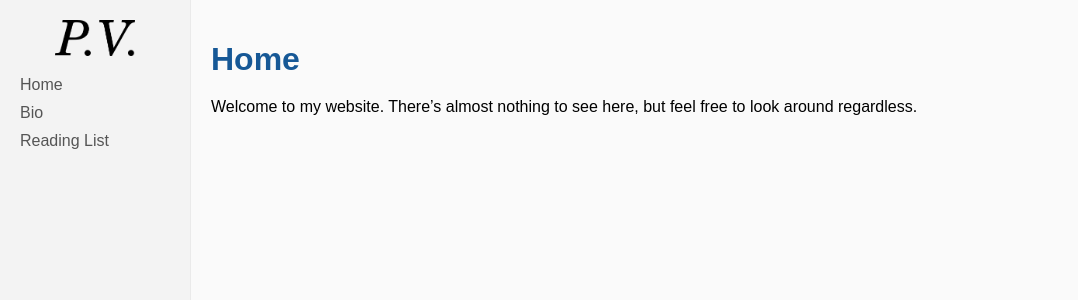
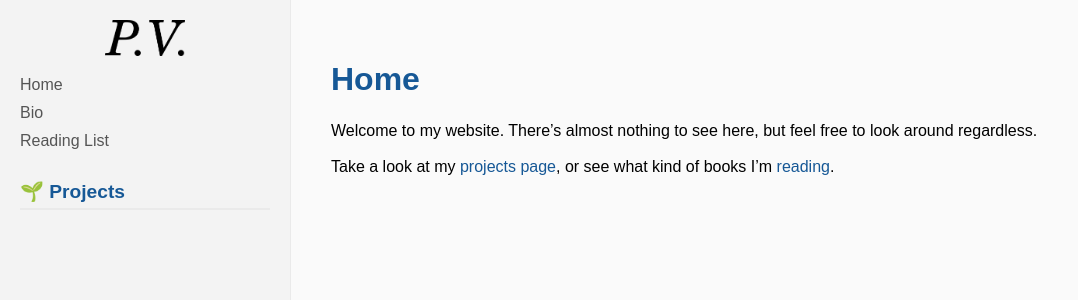
Before and after one commit to pverrinder/pverrinder.github.io, a Jekyll site: the page built from index.md, in a window 1280 px wide. Shown: the top 300 px of the page, without its empty margins (0-1078 px from the left). Built offline with Jekyll 4.4.1, drawn with Linux system fonts in a browser that asks for light colours.

Commit message:
Changes to the overall layout including a, currently empty, projects section

```diff
--- a/_config.yml
+++ b/_config.yml
@@ -26,6 +26,28 @@ description: >- # this means to ignore newlines until "baseurl:"
 url: "https://github.com/pverrinder/pverrinder.github.io" # the base hostname & protocol for your site, e.g. http://example.com
 
 exclude: ["_site", "Gemfile", "Gemfile.lock"]
+
+collections:
+  projects:
+    output: true
+
+  #reading:
+  #  output: true
+
+  #  permalink: /projects/:path/
+
+  #  permalink: /reading/:path/
+
+#defaults:
+  #- scope:
+  #    path: "_projects"
+  #  values:
+  #    layout: "project"
+#  - scope:
+#      path: "_reading"
+#    values:
+#      layout: "book"
+
 
 
 #twitter_username: jekyllrb
--- a/_layouts/default.html
+++ b/_layouts/default.html
@@ -3,126 +3,11 @@
 <head>
     <meta charset="UTF-8">
     <meta name="viewport" content="width=device-width, initial-scale=1.0">
-    <meta name="description" content="A notepad-like desktop application inspired by wikis.">
+    <meta name="description" content="A digital garden of thoughts, projects, and reading notes">
     <meta name="author" content="your-email@example.com">
     <title>{{ page.title }}</title>
     <link rel="icon" href="/assets/mini_logo.png">
-    <style>
-        /* Global Styles */
-        body, html {
-            margin: 0;
-            padding: 0;
-            font-family: Arial, sans-serif;
-            background-color: #FAFAFA;
-        }
-
-        #wrapper {
-            display: flex;
-            min-height: 100vh;
-        }
-
-        /* Navigation Styles */
-        #navigation {
-            width: 150px;
-            background-color: #F3F3F3;
-            padding: 20px;
-            border-right: 1px solid #EAEAEA;
-        }
-
-        #navigation ul {
-            list-style: none;
-            padding: 0;
-        }
-
-        #navigation li {
-            margin-bottom: 10px;
-        }
-
-        #navigation a {
-            text-decoration: none;
-            color: #555;
-            font-weight: 500;
-        }
-
-        #navigation a:hover {
-            text-decoration: underline;
-        }
-
-        #logo img {
-            display: block;
-            margin: 0 auto 20px;
-            width: 80px;
-        }
-
-        /* Content Styles */
-        #content {
-            flex-grow: 1;
-            padding: 20px;
-            max-width: 960px;
-        }
-
-        #content h1 {
-            /* color: #4E9A06; */
-            color: #165896;
-            font-size: 2em;
-            margin-bottom: 20px;
-        }
-
-        #content p {
-            margin: 10px 0;
-        }
-
-        #content a {
-            color: #0000ee;
-        }
-
-        p.footer {
-            margin-top: 50px;
-            text-align: right;
-            color: gray;
-            font-size: 0.9em;
-        }
-
-        /* Media Query for Mobile Screens */
-        @media (max-width: 768px) {
-            #wrapper {
-                flex-direction: column; /* Stack navigation and content vertically */
-            }
-
-            #navigation {
-                width: 100%; /* Full-width navigation */
-                border-right: none; /* Remove side border */
-                border-bottom: 1px solid #EAEAEA; /* Add bottom border */
-                padding: 10px; /* Adjust padding */
-                text-align: center; /* Center-align navigation */
-            }
-
-            #navigation ul {
-                display: flex;
-                flex-wrap: wrap; /* Allow links to wrap */
-                justify-content: center; /* Center links */
-                padding: 0;
-            }
-
-            #navigation li {
-                margin: 5px 10px; /* Adjust spacing for links */
-            }
-
-            #logo img {
-                margin: 10px auto; /* Adjust logo spacing */
-                width: 60px; /* Reduce logo size */
-            }
-
-            #content {
-                padding: 15px; /* Reduce padding for smaller screens */
-                max-width: 100%; /* Allow content to span full width */
-            }
-
-            #content h1 {
-                font-size: 1.8em; /* Slightly smaller headings */
-            }
-        }
-    </style>
+    <link rel="stylesheet" href="/assets/css/styles.css">
 </head>
 <body>
     <div id="wrapper">
@@ -133,9 +18,18 @@
             </div>
             <ul>
                 <li><a href="/">Home</a></li>
-                <li><a href="/bio.html">Bio</a></li>
-                <li><a href="/reading_list.html">Reading List</a></li>
+                <li><a href="/bio">Bio</a></li>
+                <li><a href="/reading_list">Reading List</a></li>
             </ul>
+
+
+            <div class="section">
+                <ul>
+                    <li><a href="/projects/"><h3>🌱 Projects</h3></a></li>
+                </ul>
+            </div>
+
+
         </div>
 
         <!-- Content Section -->
--- /dev/null
+++ b/assets/css/styles.css
@@ -0,0 +1,137 @@
+/* Global Styles */
+body, html {
+    margin: 0;
+    padding: 0;
+    font-family: Arial, sans-serif;
+    background-color: #FAFAFA;
+}
+
+#wrapper {
+    display: flex;
+    min-height: 100vh;
+}
+
+/* Navigation Styles */
+#navigation {
+    width: 250px;
+    background-color: #F3F3F3;
+    padding: 20px;
+    border-right: 1px solid #EAEAEA;
+}
+
+#navigation ul {
+    list-style: none;
+    padding: 0;
+    margin: 0;
+}
+
+#navigation li {
+    margin-bottom: 10px;
+}
+
+#navigation a {
+    text-decoration: none;
+    color: #555;
+    font-weight: 500;
+    transition: color 0.2s ease;
+}
+
+#navigation a:hover {
+    color: #165896;
+}
+
+.section {
+    margin-top: 30px;
+}
+
+.section h3 {
+    color: #165896;
+    font-size: 1.2em;
+    margin-bottom: 15px;
+    padding-bottom: 5px;
+    border-bottom: 2px solid #EAEAEA;
+}
+
+#logo img {
+    display: block;
+    margin: 0 auto 20px;
+    width: 80px;
+}
+
+/* Content Styles */
+#content {
+    flex-grow: 1;
+    padding: 40px;
+    max-width: 960px;
+}
+
+#content h1 {
+    color: #165896;
+    font-size: 2em;
+    margin-bottom: 20px;
+}
+
+#content p {
+    margin: 10px 0;
+    line-height: 1.6;
+}
+
+#content a {
+    color: #165896;
+    text-decoration: none;
+    border-bottom: 1px solid transparent;
+    transition: border-color 0.2s ease;
+}
+
+#content a:hover {
+    border-bottom-color: #165896;
+}
+
+p.footer {
+    margin-top: 50px;
+    text-align: right;
+    color: gray;
+    font-size: 0.9em;
+}
+
+/* Media Query for Mobile Screens */
+@media (max-width: 768px) {
+    #wrapper {
+        flex-direction: column;
+    }
+
+    #navigation {
+        width: 100%;
+        border-right: none;
+        border-bottom: 1px solid #EAEAEA;
+        padding: 15px;
+    }
+
+    .section {
+        margin-top: 20px;
+    }
+
+    #navigation ul {
+        display: flex;
+        flex-wrap: wrap;
+        justify-content: center;
+    }
+
+    #navigation li {
+        margin: 5px 10px;
+    }
+
+    #logo img {
+        margin: 10px auto;
+        width: 60px;
+    }
+
+    #content {
+        padding: 20px;
+        max-width: 100%;
+    }
+
+    #content h1 {
+        font-size: 1.8em;
+    }
+}
--- a/index.md
+++ b/index.md
@@ -9,3 +9,5 @@ title: Home
 # Home
 
 Welcome to my website. There's almost nothing to see here, but feel free to look around regardless.
+
+Take a look at my [projects page](./projects), or see what kind of books I'm [reading](./reading_list).
```
Also changed, not shown: _projects/index.md (added, +8 -0 lines), assets/styles.css (deleted, +0 -40 lines), assets/temp.png (deleted).
